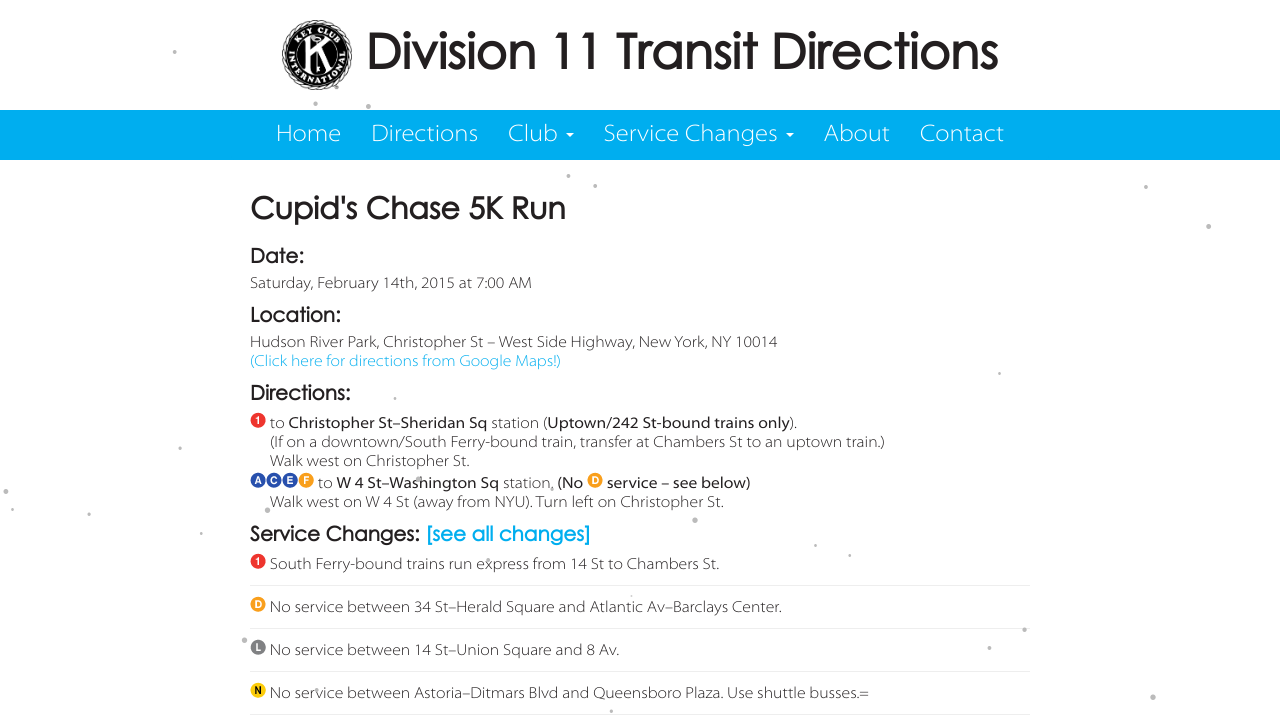
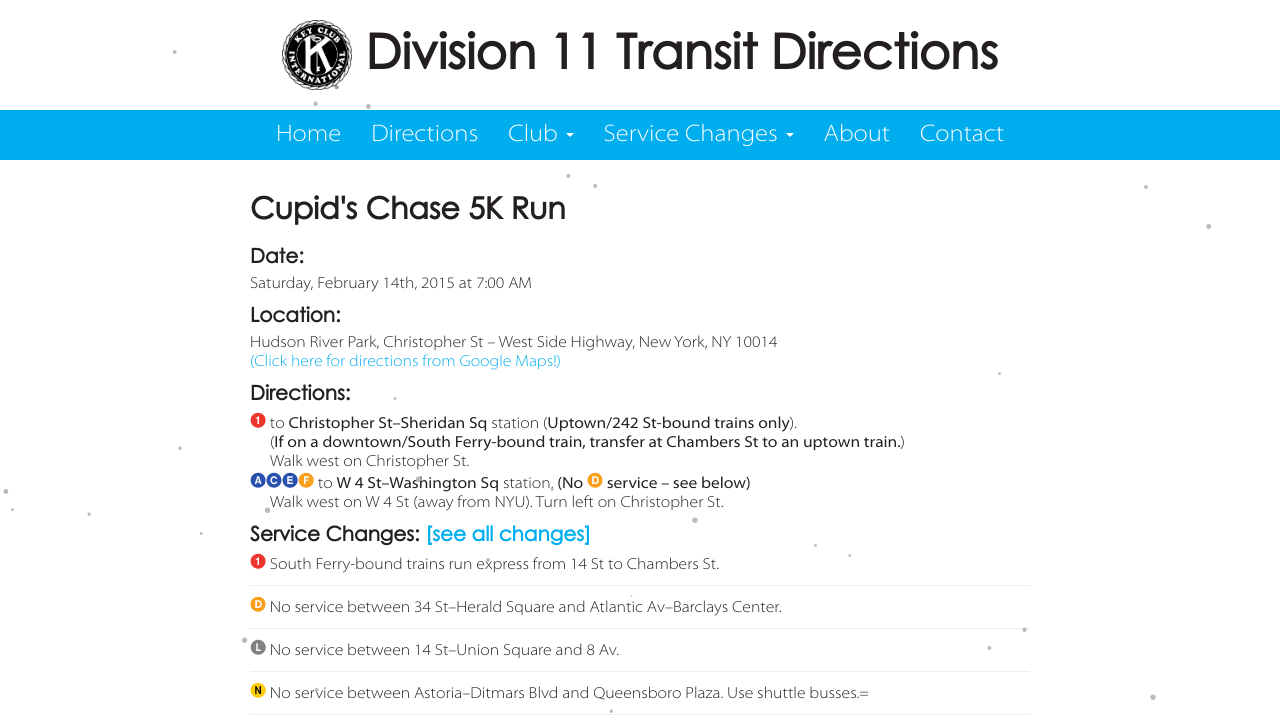
Before and after one commit to d11directions/d11directions.github.io, a Jekyll site: the page built from _posts/2015-02-14-Cupids_Chase_5K.html, in a window 1280 px wide, cut to the strip 0-721 px from the top of the page. Built offline with Jekyll 4.4.1, drawn with Linux system fonts in a browser that asks for light colours.

Commit message:
Update Cupid's Chase 5K: typo v2

```diff
--- a/_posts/2015-02-14-Cupids_Chase_5K.html
+++ b/_posts/2015-02-14-Cupids_Chase_5K.html
@@ -6,7 +6,7 @@ tags: [bxsci, stuy]
 time: Saturday, February 14th, 2015 at 7:00 AM
 location: Hudson River Park, Christopher St &ndash; West Side Highway, New York, NY 10014
 directions:
-    - <img src="/img/1.png" alt="(1)"> to <strong>Christopher St&ndash;Sheridan Sq</strong> station (<strong>Uptown/242 St-bound trains only</strong>).<br><div class="indented-text">(<strong></strong>If on a downtown/South Ferry-bound train, transfer at Chambers St to an uptown train.</strong>)</div><br><div class="indented-text">Walk west on Christopher St.</div>
+    - <img src="/img/1.png" alt="(1)"> to <strong>Christopher St&ndash;Sheridan Sq</strong> station (<strong>Uptown/242 St-bound trains only</strong>).<br><div class="indented-text">(<strong>If on a downtown/South Ferry-bound train, transfer at Chambers St to an uptown train.</strong>)</div><br><div class="indented-text">Walk west on Christopher St.</div>
     - <img src="/img/A.png" alt="(A)"><img src="/img/C.png" alt="(C)"><img src="/img/E.png" alt="(E)"><img src="/img/F.png" alt="(F)"> to <strong>W 4 St&ndash;Washington Sq</strong> station. <strong>(No <img src="/img/D.png" alt="(D)"> service &ndash; see below)</strong><br><div class="indented-text">Walk west on W 4 St (away from NYU). Turn left on Christopher St.</div>
 changes-brief:
     - <img src="/img/1.png" alt="(1)"> South Ferry-bound trains run express from 14 St to Chambers St.
```
